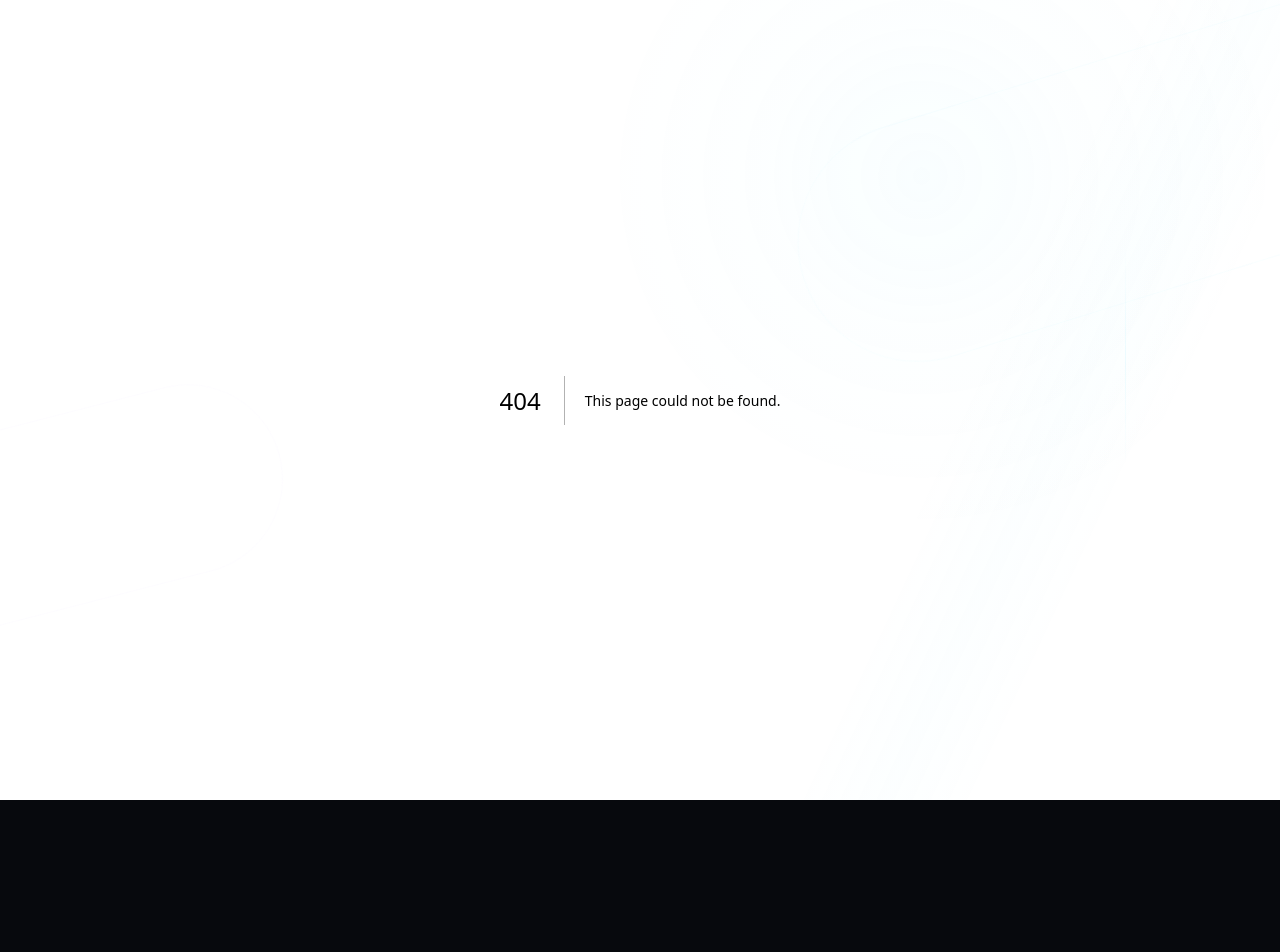
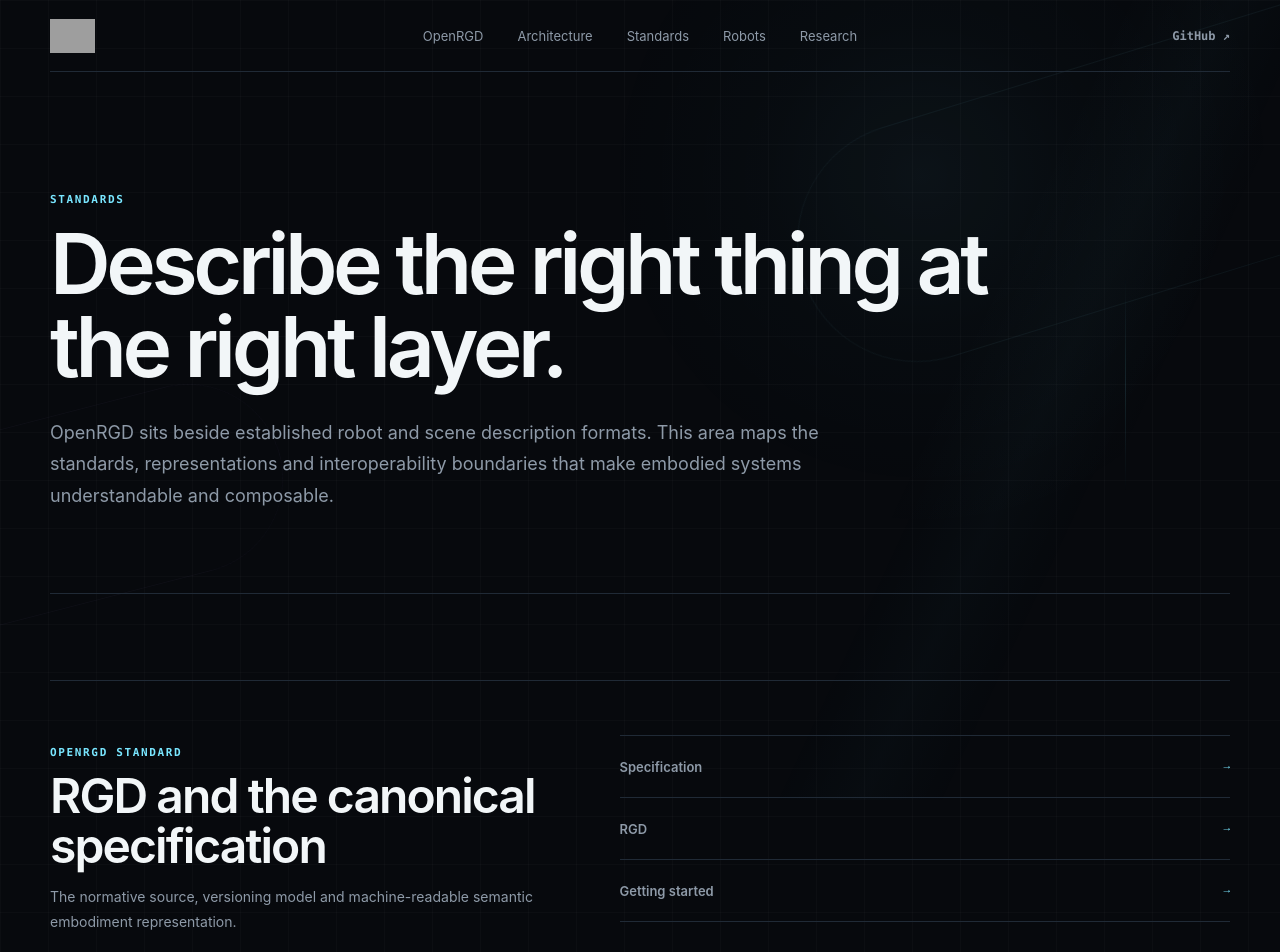
Before and after one commit to OpenRGD/openrgd.org, a Next.js app: page /standards in a window 1280 px wide. Before the commit this address had no page. Shown: the top 952 px of the page. Before the commit the page ends 800 px from the top, so only its background shows below. Built offline with nearby package versions, Linux system fonts and the light colour scheme; grey boxes are pictures that could not be loaded.

Commit message:
Establish primary site architecture with Standards and Research

```diff
--- a/app/globals.css
+++ b/app/globals.css
@@ -2559,3 +2559,158 @@ body > main {
     flex-direction: column;
   }
 }
+
+
+/* Primary information architecture */
+.nav-primary {
+  gap: 34px;
+}
+
+.nav-primary a {
+  white-space: nowrap;
+}
+
+/* Standards landing */
+.standards-groups {
+  border-top: 1px solid var(--line);
+}
+
+.standards-group {
+  display: grid;
+  grid-template-columns: minmax(0, .9fr) minmax(360px, 1.1fr);
+  gap: 70px;
+  padding: 54px 0;
+  border-bottom: 1px solid var(--line);
+}
+
+.standards-group h2 {
+  margin: 12px 0 0;
+  font-size: clamp(30px, 4vw, 48px);
+  line-height: 1.04;
+  letter-spacing: -.04em;
+  font-weight: 620;
+}
+
+.standards-group > div:first-child > p:last-child {
+  max-width: 620px;
+  color: var(--muted);
+  font-size: 14px;
+  line-height: 1.75;
+}
+
+.standards-links {
+  border-top: 1px solid var(--line);
+}
+
+.standards-links a {
+  min-height: 62px;
+  display: flex;
+  align-items: center;
+  justify-content: space-between;
+  gap: 20px;
+  border-bottom: 1px solid var(--line);
+  color: var(--muted);
+  transition: color 220ms ease, background 220ms ease, padding 220ms ease;
+}
+
+.standards-links a:hover {
+  color: var(--text);
+  background: rgba(121,230,255,.018);
+  padding-left: 10px;
+}
+
+.standards-links span {
+  font-size: 13px;
+  font-weight: 600;
+}
+
+.standards-links strong {
+  color: var(--accent);
+  font: 650 11px/1 ui-monospace, monospace;
+}
+
+/* Research landing */
+.research-grid {
+  display: grid;
+  grid-template-columns: repeat(2,1fr);
+  border: 1px solid var(--line);
+  border-radius: 10px;
+  overflow: hidden;
+}
+
+.research-card {
+  min-height: 320px;
+  padding: 28px;
+  border-right: 1px solid var(--line);
+  border-bottom: 1px solid var(--line);
+  background: var(--bg-soft);
+  display: flex;
+  flex-direction: column;
+  transition: background 260ms ease, transform 260ms cubic-bezier(.16,1,.3,1);
+}
+
+.research-card:nth-child(2n) { border-right: 0; }
+.research-card:nth-last-child(-n+1) { border-bottom: 0; }
+
+.research-card:hover {
+  background: rgba(121,230,255,.025);
+  transform: translateY(-2px);
+}
+
+.research-card-top {
+  display: flex;
+  justify-content: space-between;
+  gap: 18px;
+  color: var(--muted-2);
+  font: 700 8px/1 ui-monospace, monospace;
+}
+
+.research-card-top i {
+  color: var(--accent);
+  font-style: normal;
+  letter-spacing: .1em;
+}
+
+.research-card h2 {
+  max-width: 520px;
+  margin: 72px 0 0;
+  font-size: 27px;
+  line-height: 1.08;
+  letter-spacing: -.035em;
+  font-weight: 620;
+}
+
+.research-card p {
+  max-width: 560px;
+  color: var(--muted);
+  font-size: 13px;
+  line-height: 1.7;
+}
+
+.research-card > strong {
+  margin-top: auto;
+  color: #aebbc8;
+  font: 600 9px/1 ui-monospace, monospace;
+}
+
+@media (max-width: 980px) {
+  .standards-group {
+    grid-template-columns: 1fr;
+    gap: 30px;
+  }
+}
+
+@media (max-width: 720px) {
+  .research-grid {
+    grid-template-columns: 1fr;
+  }
+
+  .research-card {
+    border-right: 0 !important;
+    border-bottom: 1px solid var(--line) !important;
+  }
+
+  .research-card:last-child {
+    border-bottom: 0 !important;
+  }
+}
--- /dev/null
+++ b/app/standards/page.tsx
@@ -0,0 +1,85 @@
+import type { Metadata } from 'next'
+import SiteHeader from '@/components/site-header'
+import SiteFooter from '@/components/site-footer'
+
+export const metadata: Metadata = {
+  title: 'Standards',
+  description: 'OpenRGD standards, robot description formats, specification and interoperability comparisons.',
+  alternates: { canonical: '/standards' },
+}
+
+const groups = [
+  {
+    eyebrow: 'OPENRGD STANDARD',
+    title: 'RGD and the canonical specification',
+    copy: 'The normative source, versioning model and machine-readable semantic embodiment representation.',
+    links: [
+      ['/spec', 'Specification'],
+      ['/rgd', 'RGD'],
+      ['/docs', 'Getting started'],
+    ],
+  },
+  {
+    eyebrow: 'ROBOT DESCRIPTION',
+    title: 'Established description layers',
+    copy: 'Understand the formats that describe robot structure, composed scenes and simulation-oriented models.',
+    links: [
+      ['/robot-description-formats', 'Description formats'],
+      ['/urdf', 'URDF'],
+      ['/usd', 'USD / OpenUSD'],
+      ['/sdf', 'SDF / SDFormat'],
+    ],
+  },
+  {
+    eyebrow: 'COMPARISONS',
+    title: 'Where RGD fits',
+    copy: 'Direct comparisons that separate complementary responsibilities instead of forcing one format to own the entire stack.',
+    links: [
+      ['/urdf-vs-rgd', 'URDF vs RGD'],
+      ['/usd-vs-rgd', 'USD vs RGD'],
+      ['/sdf-vs-rgd', 'SDF vs RGD'],
+      ['/interoperability', 'Interoperability'],
+    ],
+  },
+]
+
+export default function StandardsPage() {
+  return (
+    <main className="content-page">
+      <SiteHeader />
+
+      <section className="content-hero shell">
+        <p className="kicker">STANDARDS</p>
+        <h1>Describe the right thing at the right layer.</h1>
+        <p>
+          OpenRGD sits beside established robot and scene description formats. This area maps the standards,
+          representations and interoperability boundaries that make embodied systems understandable and composable.
+        </p>
+      </section>
+
+      <section className="shell content-section">
+        <div className="standards-groups">
+          {groups.map((group) => (
+            <article className="standards-group" key={group.eyebrow}>
+              <div>
+                <p className="kicker">{group.eyebrow}</p>
+                <h2>{group.title}</h2>
+                <p>{group.copy}</p>
+              </div>
+              <div className="standards-links">
+                {group.links.map(([href,label]) => (
+                  <a href={href} key={href}>
+                    <span>{label}</span>
+                    <strong>→</strong>
+                  </a>
+                ))}
+              </div>
+            </article>
+          ))}
+        </div>
+      </section>
+
+      <SiteFooter />
+    </main>
+  )
+}
--- a/components/site-footer.tsx
+++ b/components/site-footer.tsx
@@ -8,11 +8,13 @@ export default function SiteFooter() {
         </div>
         <div className="footer-meta">
           <a href="/openrgd">OpenRGD</a>
-          <a href="/spec">Spec</a>
+          <a href="/architecture">Architecture</a>
+          <a href="/standards">Standards</a>
+          <a href="/robots">Robots</a>
+          <a href="/research">Research</a>
+          <a href="/docs">Docs</a>
           <a href="/blog">Blog</a>
-          <a href="/docs">Docs</a>
           <a href="https://studio.openrgd.org" target="_blank" rel="noreferrer">Studio</a>
-          <span>MIT licensed</span>
         </div>
       </div>
     </footer>
--- a/components/site-header.tsx
+++ b/components/site-header.tsx
@@ -19,14 +19,12 @@ export default function SiteHeader({ intro = false }: SiteHeaderProps) {
         />
       </a>
 
-      <nav className="nav" aria-label="Primary navigation">
+      <nav className="nav nav-primary" aria-label="Primary navigation">
         <a href="/openrgd">OpenRGD</a>
         <a href="/architecture">Architecture</a>
-        <a href="/spec">Spec</a>
+        <a href="/standards">Standards</a>
         <a href="/robots">Robots</a>
-        <a href="/organizations">Organizations</a>
-        <a href="/blog">Blog</a>
-        <a href="/docs">Docs</a>
+        <a href="/research">Research</a>
       </nav>
 
       <a className="github-link" href="https://github.com/OpenRGD/openrgd" target="_blank" rel="noreferrer">
```
Also changed, not shown: app/research/page.tsx (added, +77 -0 lines).
